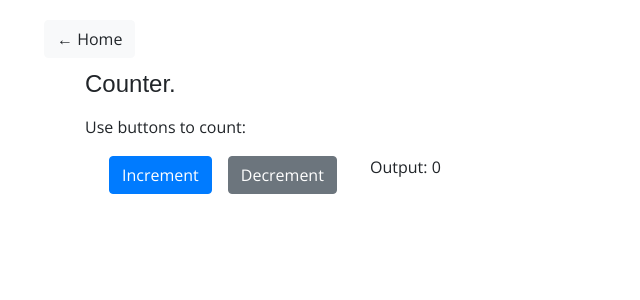
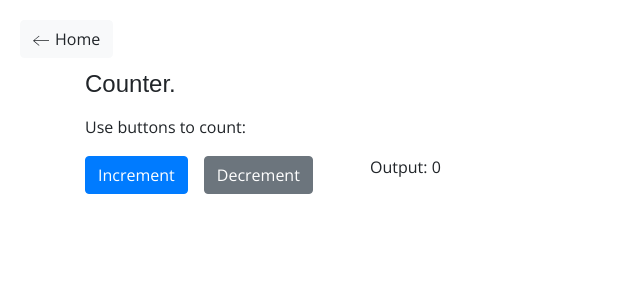
Before and after one commit to PavalEscoba/calligraphy-training, a React (Create React App) app: page /counter in a window 1280 px wide. Shown: the top 300 px of the page, without its empty margins (0-640 px from the left). Built offline with nearby package versions, Linux system fonts and the light colour scheme; a web font is replaced by a local one.

Commit message:
add: minor changes

```diff
--- a/src/components/BackBtn.jsx
+++ b/src/components/BackBtn.jsx
@@ -3,7 +3,12 @@ import { useNavigate } from "react-router-dom";
 const BackBtn = () => {
   let navigate = useNavigate();
   return (
-    <button className="back-btn btn btn-light" onClick={()=> navigate('/')}>&#8592; Home</button>
+    <button className="back-btn btn btn-light" onClick={()=> navigate('/')}>
+    <svg className="back-btn__arrow-left" width="24" height="24" viewBox="0 0 24 24" xmlns="http://www.w3.org/2000/svg" fill-rule="evenodd" clip-rule="evenodd" fill="#212529">
+      <path d="M2.117 12l7.527 6.235-.644.765-9-7.521 9-7.479.645.764-7.529 6.236h21.884v1h-21.883z" />
+    </svg>
+    <span className="back-btn__text">Home</span>
+    </button>
   )
 };
 
--- /dev/null
+++ b/src/styles/back-btn.scss
@@ -0,0 +1,14 @@
+.back-btn {
+  position: fixed;
+  left: 20px;
+  top: 20px;
+
+  &__arrow-left {
+    width: 16px;
+    height: 16px;
+  }
+
+  &__text {
+    margin-left: 6px;
+  }
+}
--- a/src/styles/calligraphy.scss
+++ b/src/styles/calligraphy.scss
@@ -1,7 +1,3 @@
 .sheet {
   padding-top: 42px;
 }
-
-.btn {
-  margin-left: 24px;
-}
--- a/src/styles/main.scss
+++ b/src/styles/main.scss
@@ -42,12 +42,7 @@ body {
   margin-top: 12px;
 }
 
-.back-btn {
-  position: fixed;
-  left: 20px;
-  top: 20px;
-}
-
+@import "back-btn";
 @import "season";
 @import "counter";
 @import "song";
```
Also changed, not shown: src/pages/calligraphy/Sheet.jsx (renamed from src/components/Sheet.jsx), src/pages/counter/Counter.jsx (renamed from src/pages/counter/counter.jsx), src/pages/home/Home.jsx (renamed from src/pages/home/home.jsx).
